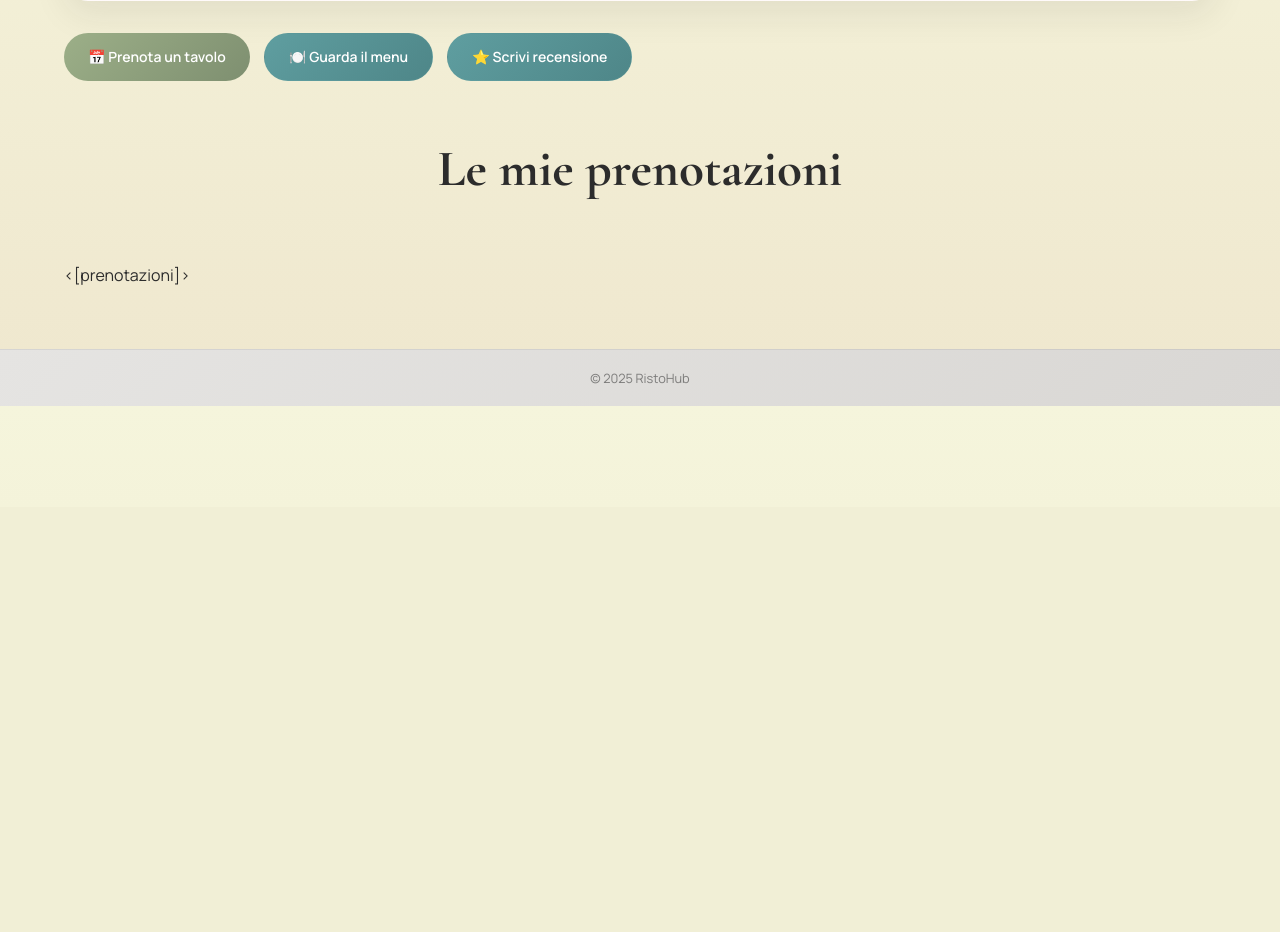
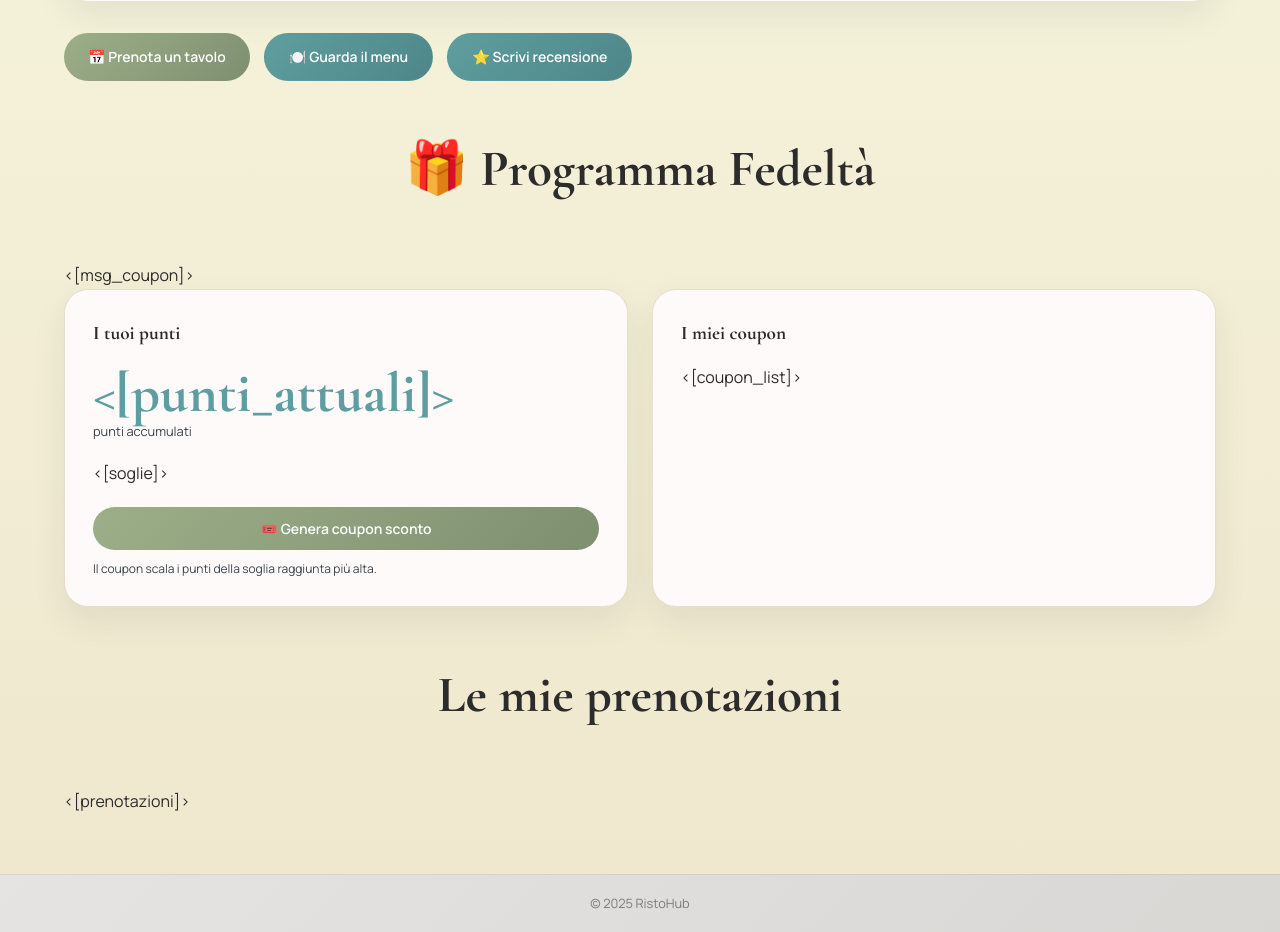
Before and after one commit to ConocchiariRiccardo/RistoHub-AI, a PHP site: page /RistoHub-AI/templates/utente.html in a window 1280 px wide. Shown: the part 293-1225 px from the top of the page. Before the commit the page ends 699 px from the top, so only its background shows below. Run offline with PHP 8.4, Linux system fonts and the light colour scheme.

Commit message:
Fix ordini in admin + fix assegnazione tavoli cameriere + coupon per utenti

```diff
--- a/css/style.css
+++ b/css/style.css
@@ -1096,3 +1096,122 @@ textarea { resize: vertical; min-height: 100px; }
     background: var(--cream);
     border-radius: var(--radius-sm);
 }
+
+.loyalty-grid {
+    display: grid;
+    grid-template-columns: 1fr 1fr;
+    gap: 24px;
+    margin-bottom: 48px;
+}
+
+.loyalty-card {
+    background: var(--surface);
+    border-radius: var(--radius);
+    padding: 28px;
+    box-shadow: var(--shadow);
+    border: 1px solid rgba(232,220,203,.95);
+}
+
+.loyalty-title {
+    font-family: var(--font-display);
+    font-size: 1.2rem;
+    color: var(--ink);
+    margin-bottom: 16px;
+}
+
+.loyalty-punti-big {
+    font-family: var(--font-display);
+    font-size: 3.5rem;
+    font-weight: 700;
+    color: var(--gold);
+    line-height: 1;
+}
+
+.loyalty-sub {
+    font-size: .8rem;
+    color: var(--ink-soft);
+    margin-bottom: 20px;
+}
+
+.soglie-list {
+    display: flex;
+    flex-direction: column;
+    gap: 8px;
+}
+
+.soglia-item {
+    display: flex;
+    align-items: center;
+    justify-content: space-between;
+    padding: 10px 14px;
+    border-radius: var(--radius-sm);
+    border: 1.5px solid var(--border);
+    font-size: .875rem;
+    color: var(--ink-soft);
+}
+
+.soglia-raggiunta {
+    border-color: rgba(95,158,160,.4);
+    background: rgba(95,158,160,.06);
+    color: var(--ink);
+}
+
+.soglia-punti { font-weight: 700; }
+.soglia-sconto { color: var(--gold); font-weight: 700; }
+.soglia-status { font-size: .75rem; font-weight: 600; color: var(--green); }
+.soglia-locked { color: var(--ink-soft); }
+
+.loyalty-note {
+    font-size: .75rem;
+    color: var(--ink-soft);
+    margin-top: 10px;
+    line-height: 1.5;
+}
+
+.coupon-grid {
+    display: flex;
+    flex-direction: column;
+    gap: 12px;
+}
+
+.coupon-card {
+    display: flex;
+    align-items: center;
+    justify-content: space-between;
+    padding: 14px 18px;
+    border-radius: var(--radius-sm);
+    border: 2px dashed rgba(95,158,160,.4);
+    background: rgba(95,158,160,.05);
+}
+
+.coupon-usato {
+    border-color: var(--border);
+    background: rgba(0,0,0,.03);
+    opacity: .55;
+}
+
+.coupon-codice {
+    font-family: monospace;
+    font-size: 1rem;
+    font-weight: 700;
+    color: var(--ink);
+    letter-spacing: .08em;
+}
+
+.coupon-sconto {
+    font-weight: 700;
+    font-size: 1.1rem;
+    color: var(--gold);
+}
+
+.coupon-label {
+    font-size: .72rem;
+    font-weight: 700;
+    text-transform: uppercase;
+    letter-spacing: .05em;
+    color: var(--ink-soft);
+}
+
+@media (max-width: 700px) {
+    .loyalty-grid { grid-template-columns: 1fr; }
+}
--- a/templates/utente.html
+++ b/templates/utente.html
@@ -46,6 +46,41 @@
         <a href="./recensione.php" class="btn-secondary">⭐ Scrivi recensione</a>
       </div>
 
+      <!-- LOYALTY & COUPON -->
+      <div class="section-header" style="margin-top:3rem;">
+        <h2 class="section-title">🎁 Programma Fedeltà</h2>
+      </div>
+
+      <[msg_coupon]>
+
+      <div class="loyalty-grid">
+
+        <div class="loyalty-card">
+          <h3 class="loyalty-title">I tuoi punti</h3>
+          <div class="loyalty-punti-big"><[punti_attuali]></div>
+          <p class="loyalty-sub">punti accumulati</p>
+
+          <div class="soglie-list">
+            <[soglie]>
+          </div>
+
+          <form method="post" style="margin-top:20px;">
+            <button type="submit" name="genera_coupon" class="btn-primary btn-full">
+              🎟️ Genera coupon sconto
+            </button>
+          </form>
+          <p class="loyalty-note">Il coupon scala i punti della soglia raggiunta più alta.</p>
+        </div>
+
+        <div class="loyalty-card">
+          <h3 class="loyalty-title">I miei coupon</h3>
+          <div class="coupon-grid">
+            <[coupon_list]>
+          </div>
+        </div>
+
+      </div>
+
       <!-- Prenotazioni -->
       <div class="section-header" style="margin-top:3rem;">
         <h2 class="section-title">Le mie prenotazioni</h2>
```
Also changed, not shown: css/admin.css (+12 -4 lines), js/cameriere.js (+31 -2 lines), php/class/Coupon.php (added, +60 -0 lines), php/class/Prenotazione.php (+8 -0 lines), public/admin.php (+10 -3 lines), public/cameriere.php (+31 -9 lines), public/utente.php (+51 -0 lines), public/verifica_coupon.php (added, +25 -0 lines), templates/cameriere.html (+12 -0 lines).
